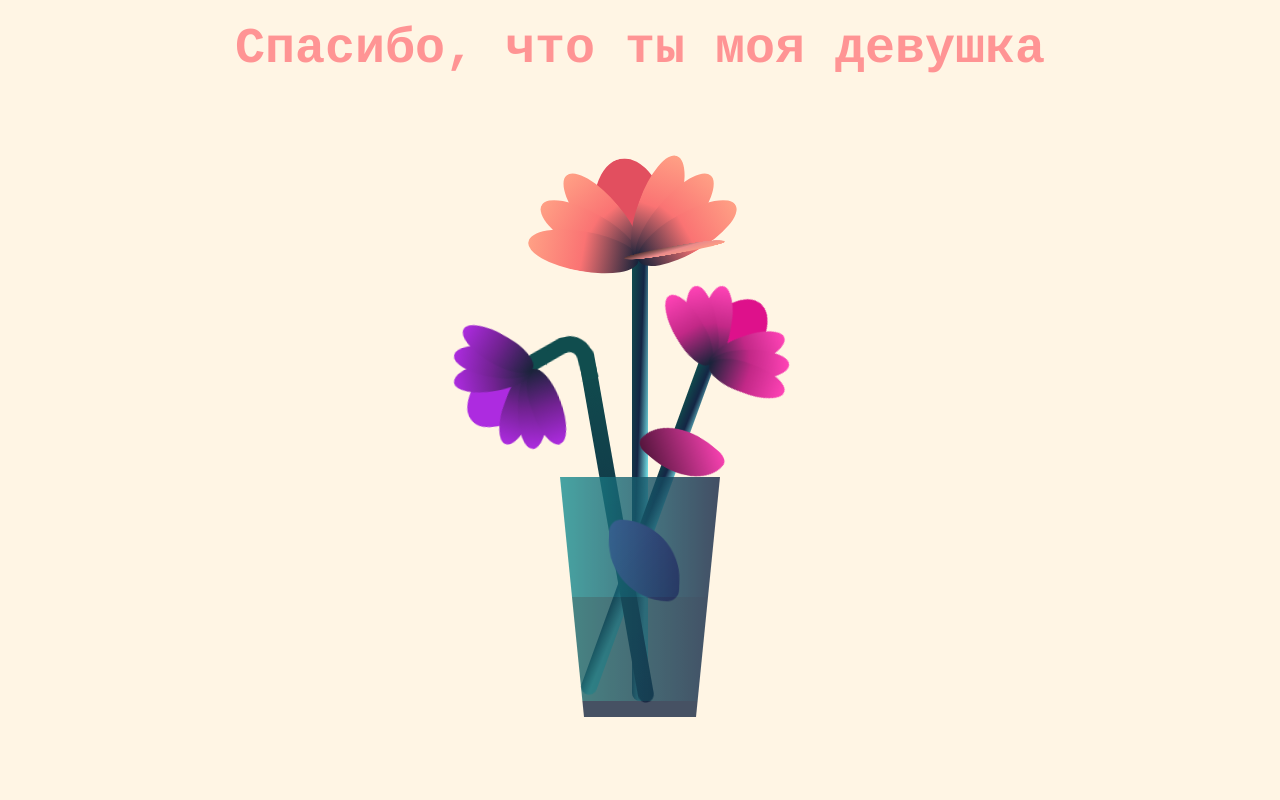
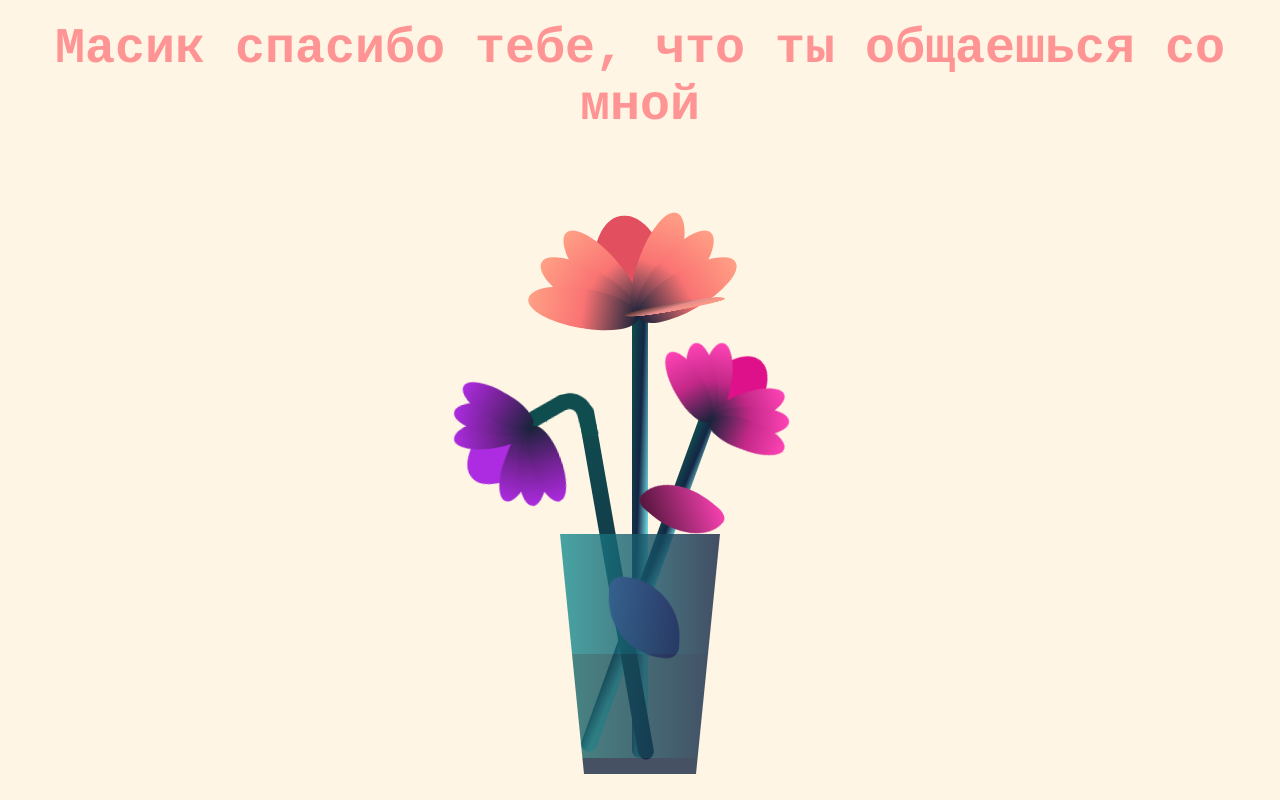
Before and after one commit to James97890/King.io, a plain HTML site: page lastpage.html in a window 1280 px wide. Drawn offline with Linux system fonts and the light colour scheme.

Commit message:
Update lastpage.html

```diff
--- a/lastpage.html
+++ b/lastpage.html
@@ -3,11 +3,11 @@
   <head>
     <meta charset="UTF-8" />
     <meta name="viewport" content="width=device-width, initial-scale=1.0" />
-    <title>Спасибо</title>
+    <title>Спасибо тебе Масик</title>
     <link rel="stylesheet" href="css/flower.css" />
   </head>
   <body>
-    <div id="thankyou"><b>Спасибо, что ты моя девушка</b></div>
+    <div id="thankyou"><b>Масик спасибо тебе, что ты общаешься со мной</b></div>
     <div class="flower">
       <div class="f-wrapper">
         <div class="flower__line"></div>
```
